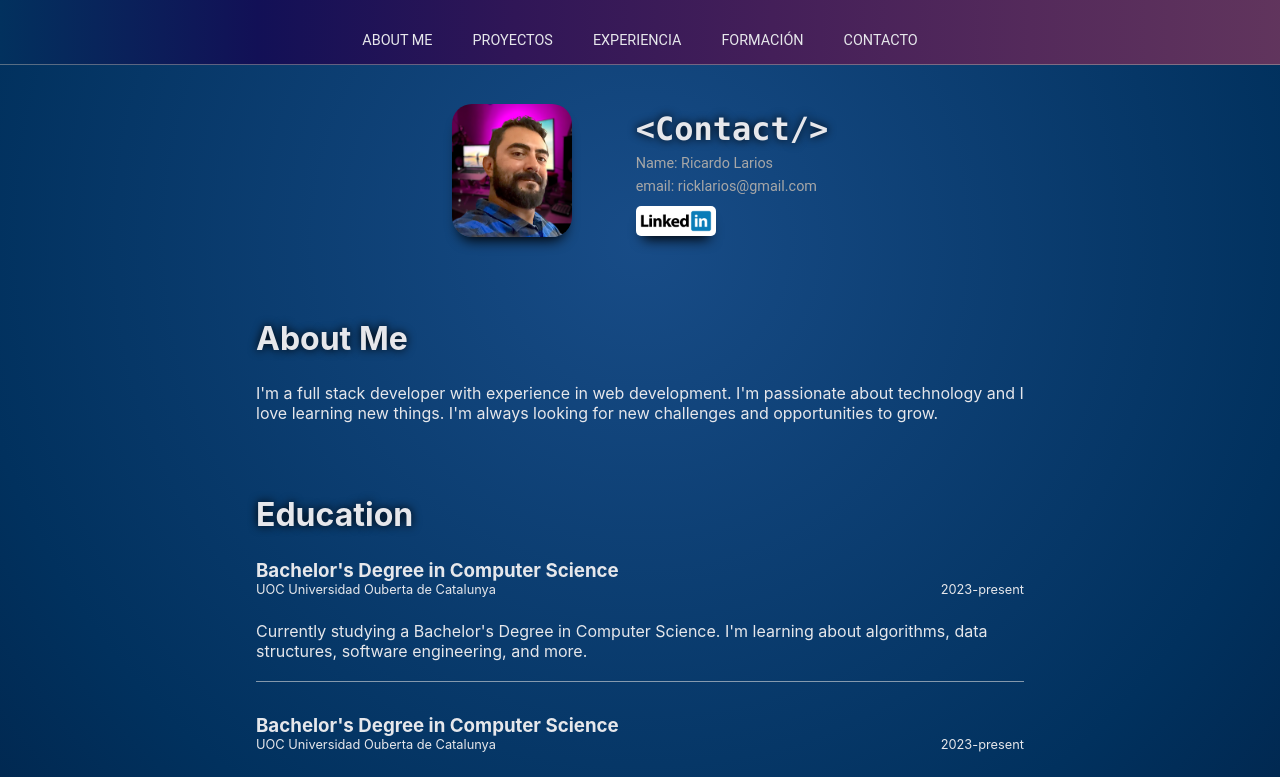
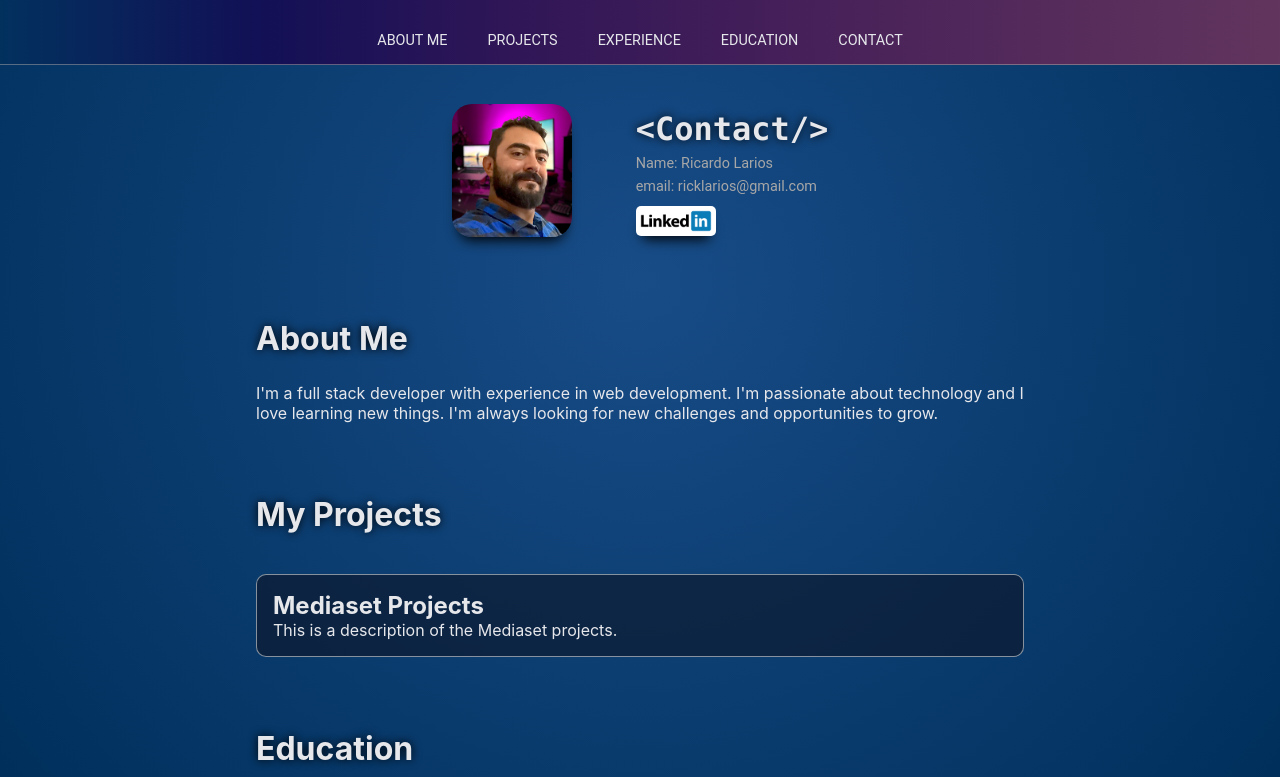
Before and after one commit to ricklarios/web-portafolio, a React (Create React App) app: page / in a window 1280 px wide. Shown: the top 777 px of the page. Built offline with nearby package versions, Linux system fonts and the light colour scheme.

Commit message:
Add Projects section

```diff
--- a/src/components/Header.jsx
+++ b/src/components/Header.jsx
@@ -19,7 +19,7 @@ const Header = ({ scrollToSection, refs }) => {
               className="link-button"
               onClick={() => scrollToSection(refs.projectsRef)}
             >
-              PROYECTOS
+              PROJECTS
             </button>
           </li>
           <li>
@@ -27,7 +27,7 @@ const Header = ({ scrollToSection, refs }) => {
               className="link-button"
               onClick={() => scrollToSection(refs.experienceRef)}
             >
-              EXPERIENCIA
+              EXPERIENCE
             </button>
           </li>
           <li>
@@ -35,7 +35,7 @@ const Header = ({ scrollToSection, refs }) => {
               className="link-button"
               onClick={() => scrollToSection(refs.educationRef)}
             >
-              FORMACIÓN
+              EDUCATION
             </button>
           </li>
           <li>
@@ -43,7 +43,7 @@ const Header = ({ scrollToSection, refs }) => {
               className="link-button"
               onClick={() => scrollToSection(refs.contactRef)}
             >
-              CONTACTO
+              CONTACT
             </button>
           </li>
         </ul>
--- a/src/components/MainSection.jsx
+++ b/src/components/MainSection.jsx
@@ -3,6 +3,7 @@ import "../styles/components/main-section.css"; // Assuming you will add some st
 import About from "./About";
 import Contact from "./Contact";
 import Education from "./Education";
+import Projects from "./Projects";
 
 const MainSection = ({ refs }) => {
   const divRef = useRef(null);
@@ -35,6 +36,7 @@ const MainSection = ({ refs }) => {
         <Contact ref={refs.contactRef} />
       </div>
       <About ref={refs.aboutRef} />
+      <Projects ref={refs.projectsRef} />
       <Education ref={refs.educationRef} />
 
       <div className={`out-of-view ${isOutOfView ? "" : "hidden"} `}>
--- /dev/null
+++ b/src/components/Projects.jsx
@@ -0,0 +1,16 @@
+import React from "react";
+import Mediaset from "./Projects/Mediaset";
+import "../styles/components/projects.css";
+
+const Projects = () => {
+  return (
+    <div className="projects">
+      <h1>My Projects</h1>
+      <div className="projects-container">
+        <Mediaset />
+      </div>
+    </div>
+  );
+};
+
+export default Projects;
--- /dev/null
+++ b/src/components/Projects/Mediaset.jsx
@@ -0,0 +1,12 @@
+import React from "react";
+
+const Mediaset = () => {
+  return (
+    <div>
+      <h2>Mediaset Projects</h2>
+      <p>This is a description of the Mediaset projects.</p>
+    </div>
+  );
+};
+
+export default Mediaset;
--- /dev/null
+++ b/src/styles/components/projects.css
@@ -0,0 +1,14 @@
+.projects h1 {
+    margin-bottom: 5vh;
+
+}
+
+.projects-container {
+    display: flex;
+    flex-direction: column;
+    gap: 5vh;
+    border: 1px solid #e0e0e094;
+    border-radius: 10px;
+    padding: 2vh;
+    background-color: #0f142494;
+}
```
